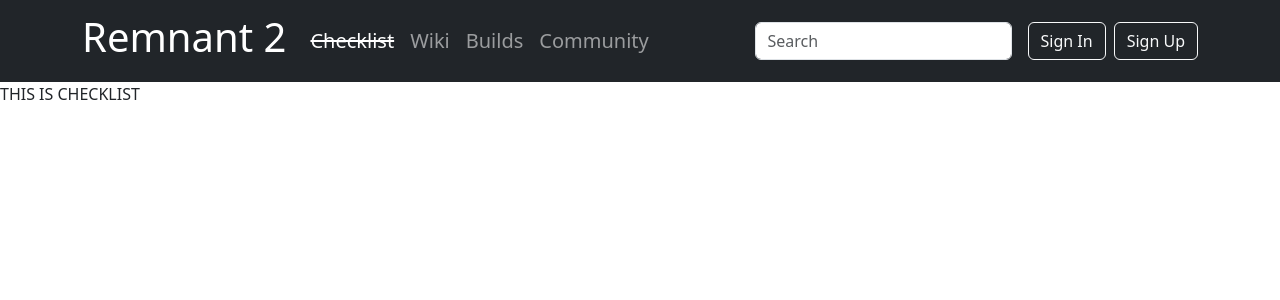
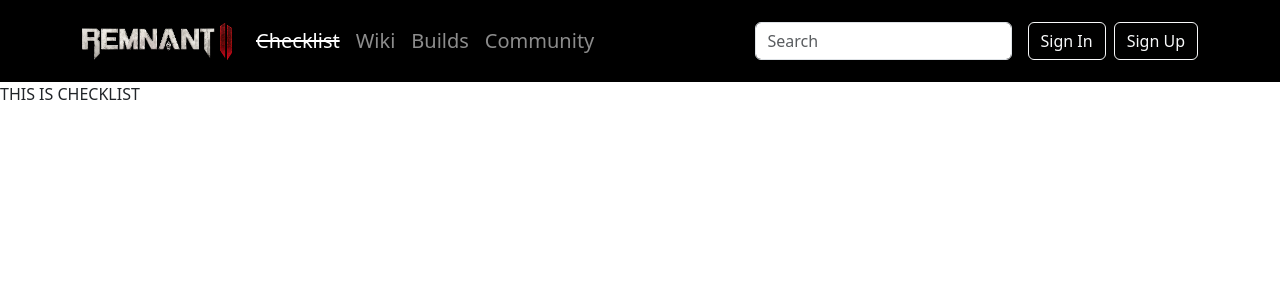
Before and after one commit to GoodGD-Dev/remnant-2, a React (Vite) app: page /checklist in a window 1280 px wide. Shown: the top 300 px of the page. Built offline with nearby package versions, Linux system fonts and the light colour scheme.

Commit message:
add effect hover and logo remnant 2

```diff
--- a/src/components/Header/index.jsx
+++ b/src/components/Header/index.jsx
@@ -2,6 +2,7 @@
 import { Navbar, Nav, Button, Form, Container } from 'react-bootstrap';
 import { Link, useLocation } from 'react-router-dom'; // Import useLocation
 import './style.css';
+import Logo from "../../assets/remnant logo.png"
 
 const Header = () => {
   const location = useLocation(); // Hook para acessar a URL atual
@@ -12,9 +13,15 @@
   };
 
   return (
-    <Navbar bg="dark" variant="dark" expand="lg">
+    <Navbar bg="black" variant="dark" expand="lg">
       <Container>
-        <Navbar.Brand href="#home"><h1>Remnant 2</h1></Navbar.Brand>
+        <Navbar.Brand>
+          <Link to="/Home">
+            <h1 className='text-uppercase'>
+              <img className='logo-img' src={Logo} alt="Remnant 2 Logo" />
+            </h1>
+          </Link>
+        </Navbar.Brand>
         <Navbar.Toggle aria-controls="basic-navbar-nav" />
         <Navbar.Collapse id="basic-navbar-nav">
           <Nav className="me-auto">
--- a/src/components/Header/style.css
+++ b/src/components/Header/style.css
@@ -1,4 +1,11 @@
 /* style.css */
+
+
+/* Logo */
+.logo-img {
+  width: 150px; /* Ajuste o tamanho de acordo com a necessidade */
+  height: auto; /* Mantém a proporção da imagem */
+}
 
 /* Estilo para a classe active */
 .nav-link.active {
@@ -13,5 +20,10 @@
 }
 
 .nav-link:hover {
-  color: #000000; /* Cor do texto ao passar o mouse */
+  color: #fff; /* Cor do texto ao passar o mouse */
+  text-shadow: 0 0 10px #fff,   /* Sombra branca suave */
+               0 0 20px #ffffff, /* Sombra colorida */
+               0 0 30px #000000,
+               0 0 40px #000000,
+               0 0 50px #ffffff;
 }
```
Also changed, not shown: src/assets/remnant logo.png (added).
